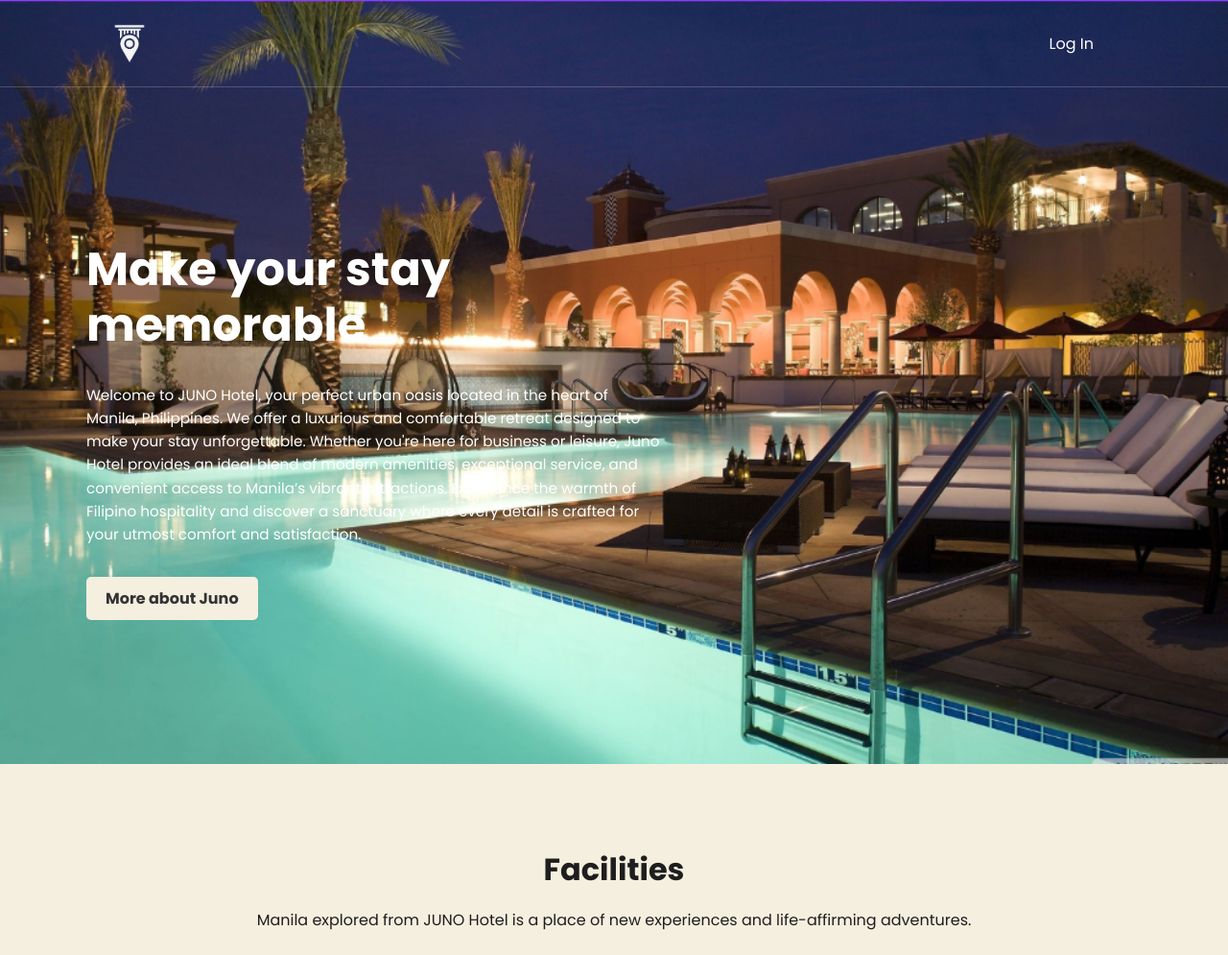
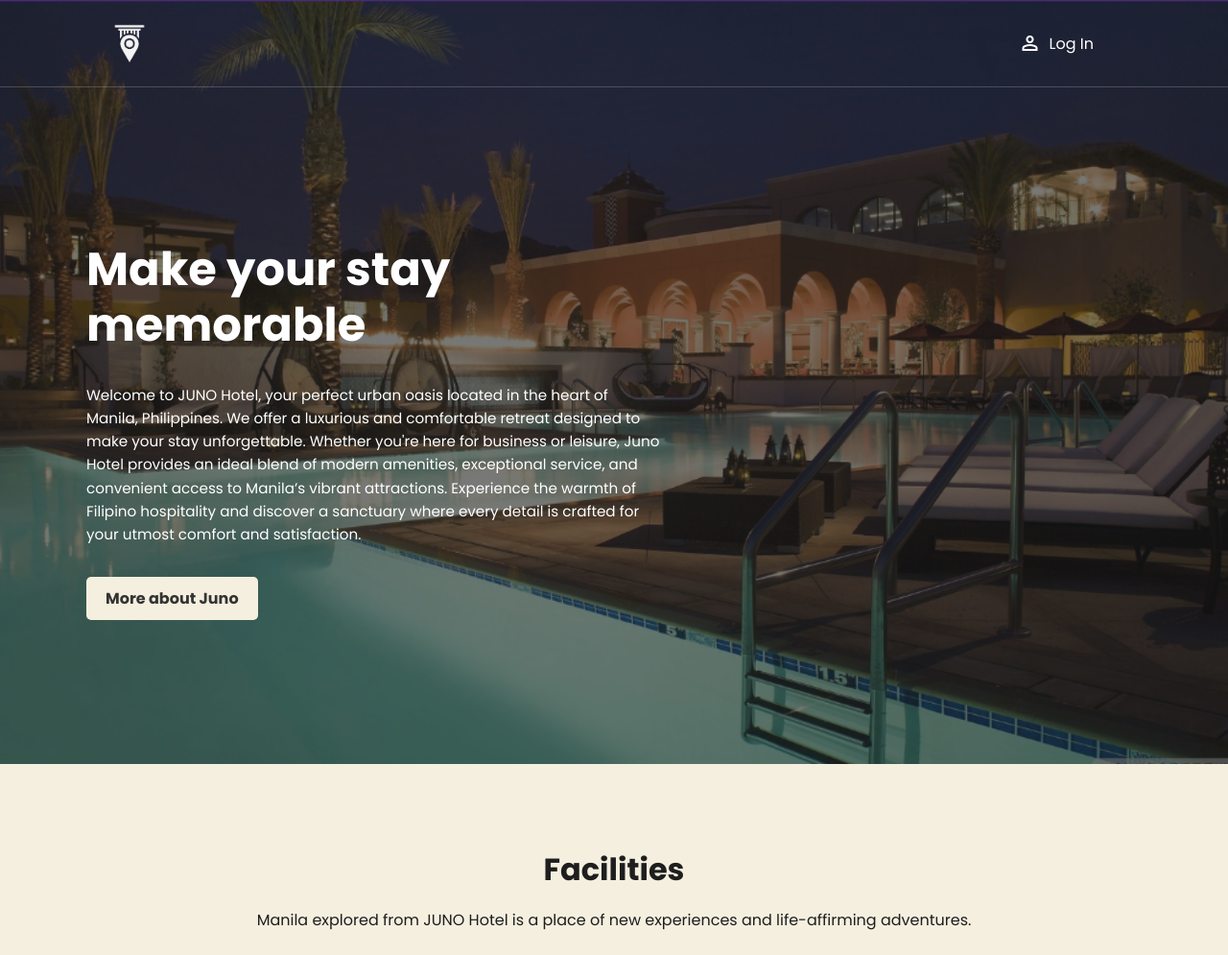
Before and after one commit to amiliadanielle/AppDev_FinalProject, a PHP site: page / in a window 1280 px wide. Shown: the top 995 px of the page at 96% size. Run offline with PHP 8.4, Linux system fonts and the light colour scheme.

Commit message:
enhance login link with icon and update styles for better layout

```diff
--- a/assets/css/style.css
+++ b/assets/css/style.css
@@ -35,23 +35,57 @@ body {
     color: white;
     text-decoration: none;
     padding-right: 150px;
+    display: flex;
+    align-items: center;
+    gap: 8px;
+    font-weight: 500;
 }
+
+.login-link:hover {
+    color: #c69c2b;
+    opacity: 0.9;
+}
+
+
+.material-symbols-outlined {
+    font-variation-settings:
+        'FILL' 0,
+        'wght' 400,
+        'GRAD' 0,
+        'opsz' 24;
+    font-size: 24px;
+}
+
 
 /* Hero Section */
 .hero {
+    position: relative;
     background: url('../carousel/landingpagebg.png') center/cover no-repeat;
     color: white;
-    padding: 140px 0px ;
-    position: relative;
+    padding: 140px 0px;
+}
+
+.hero::before {
+    content: "";
+    position: absolute;
+    top: 0;
+    left: 0;
+    width: 100%;
+    height: 100%;
+    background-color: rgba(30, 30, 30, 0.6); /* Dark overlay */
+    z-index: 0;
 }
 
 .hero-text {
+    position: relative;
+    z-index: 1;
     max-width: 600px;
     padding: 10px;
     margin-top: 60px;
     padding-left: 90px;
     padding-top: 20px;
 }
+
 
 .hero-text h1 {
     font-size: 3em;
--- a/index.php
+++ b/index.php
@@ -5,6 +5,7 @@
     <title>JUNO Hotel & Resort</title>
     <link rel="stylesheet" href="./assets/css/style.css">
     <link href="https://fonts.googleapis.com/css2?family=Poppins:wght@300;400;600;700&display=swap" rel="stylesheet">
+    <link rel="stylesheet" href="https://fonts.googleapis.com/css2?family=Material+Symbols+Outlined:opsz,wght,FILL,GRAD@20..48,100..700,0..1,-50..200&icon_names=person" />
 </head>
 <body>
 
@@ -12,7 +13,9 @@
     <header class="hero">
         <div class="topbar" id="navbar">
             <img src="./assets/carousel/logo.png" alt="Juno Logo" class="logo">
-            <a href="#" class="login-link">Log In</a>
+            <a href="login.php" class="login-link">
+              <span class="material-symbols-outlined">person</span> Log In
+            </a>
         </div>
         <div class="hero-text">
             <h1>Make your stay <br> memorable</h1>
```
